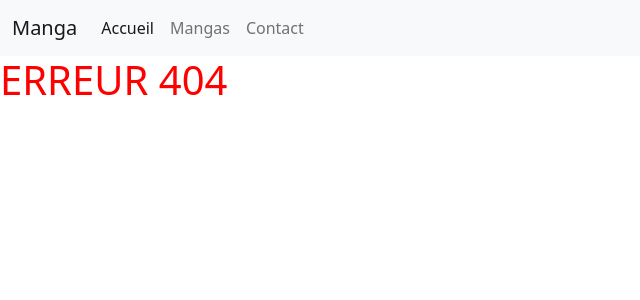
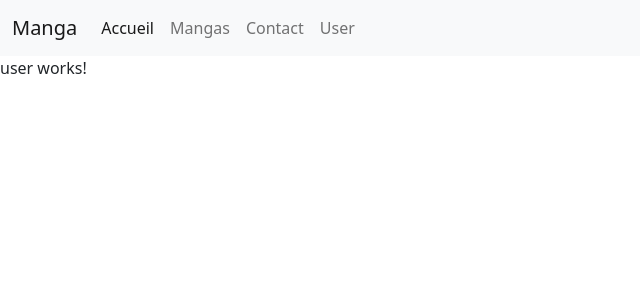
Before and after one commit to Franak007/MangaAngular, an Angular app: page /user in a window 1280 px wide. Before the commit this address had no page. Shown: the top 300 px of the page, without its empty margins (0-640 px from the left). Built offline with nearby package versions, Linux system fonts and the light colour scheme.

Commit message:
ajout component user

```diff
--- a/src/app/app-routing.module.ts
+++ b/src/app/app-routing.module.ts
@@ -4,11 +4,13 @@ import {HomeComponent} from "./home/home.component";
 import {MangaListComponent} from "./manga-list/manga-list.component";
 import {MangaDetailsComponent} from "./manga-details/manga-details.component";
 import {Error404Component} from "./error404/error404.component";
+import {UserComponent} from "./user/user.component";
 
 const routes: Routes = [
   {path: '', component: HomeComponent},
   {path: 'liste', component: MangaListComponent},
   {path: 'liste/:id', component: MangaDetailsComponent},
+  {path: 'user', component: UserComponent},
   {path: '**', component: Error404Component},
 ];
 
--- a/src/app/app.module.ts
+++ b/src/app/app.module.ts
@@ -8,6 +8,7 @@ import { MangaListComponent } from './manga-list/manga-list.component';
 import { MangaDetailsComponent } from './manga-details/manga-details.component';
 import { NavbarComponent } from './navbar/navbar.component';
 import { Error404Component } from './error404/error404.component';
+import { UserComponent } from './user/user.component';
 
 @NgModule({
   declarations: [
@@ -16,7 +17,8 @@ import { Error404Component } from './error404/error404.component';
     MangaListComponent,
     MangaDetailsComponent,
     NavbarComponent,
-    Error404Component
+    Error404Component,
+    UserComponent
   ],
   imports: [
     BrowserModule,
--- a/src/app/navbar/navbar.component.html
+++ b/src/app/navbar/navbar.component.html
@@ -15,6 +15,9 @@
                 <li class="nav-item">
                     <a class="nav-link" href="#">Contact</a>
                 </li>
+                <li class="nav-item">
+                    <a class="nav-link" href="/user">User</a>
+                </li>
             </ul>
         </div>
     </div>
--- /dev/null
+++ b/src/app/user/user.component.ts
@@ -0,0 +1,15 @@
+import { Component } from '@angular/core';
+
+@Component({
+  selector: 'app-user',
+  template: `
+    <p>
+      user works!
+    </p>
+  `,
+  styles: [
+  ]
+})
+export class UserComponent {
+
+}
```
Also changed, not shown: src/app/manga-details/manga-details.component.html (line endings or trailing spaces), src/app/user/user.component.html (added).
